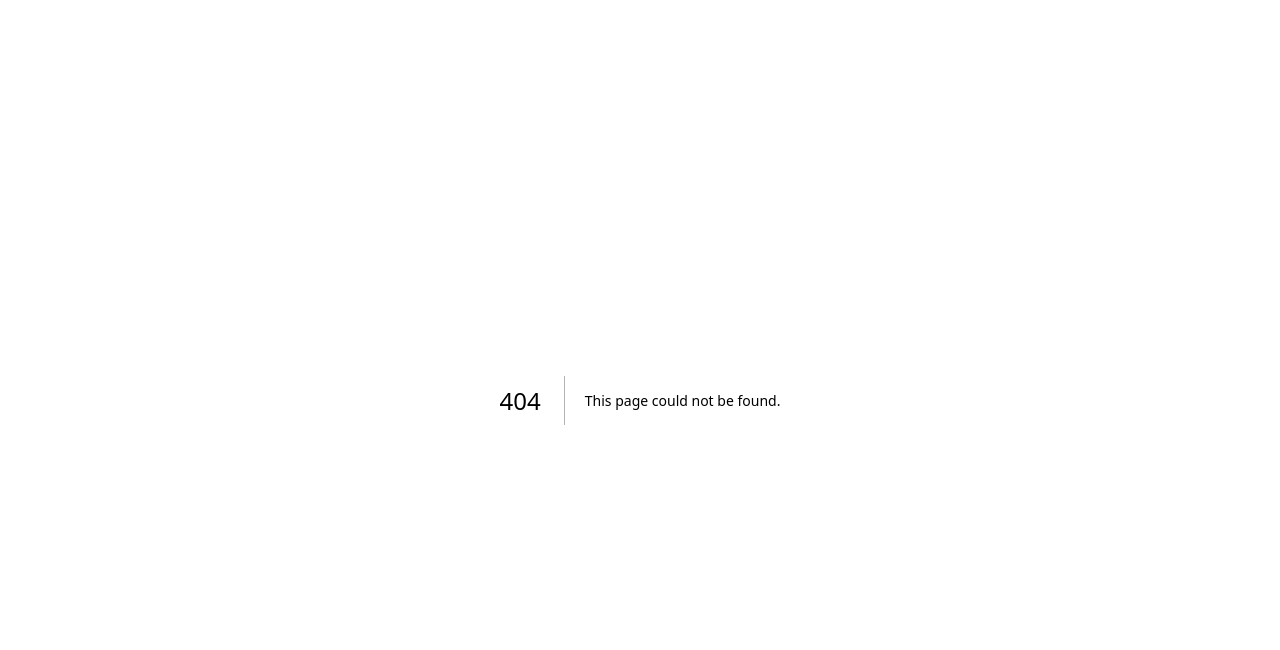
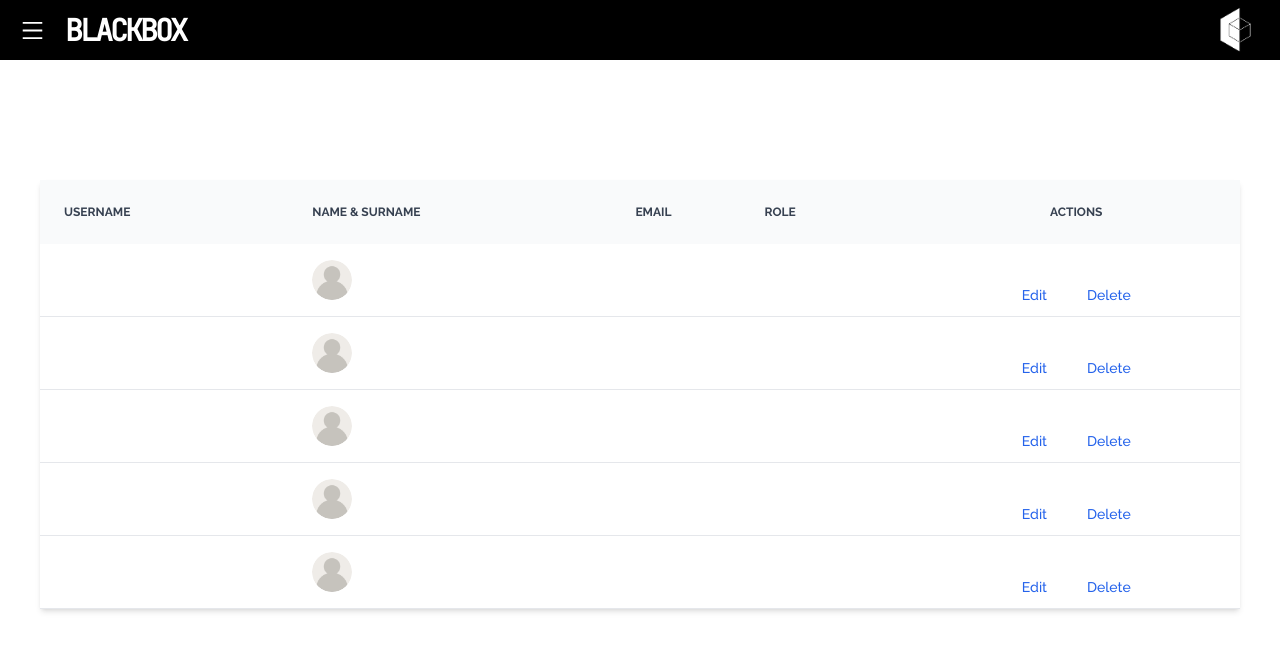
Before and after one commit to ayee-lucas/almacen-app, a Next.js app: page /Client in a window 1280 px wide. Before the commit this address had no page. Shown: the top 650 px of the page. Built offline with nearby package versions, Linux system fonts and the light colour scheme; a web font is replaced by a local one.

Commit message:
Crud Client created

```diff
--- /dev/null
+++ b/src/components/Client/ClientTable.jsx
@@ -0,0 +1,42 @@
+import React from "react";
+import Row  from "./Row";
+
+const ClientTable = () =>{
+    return(
+        <div className="">
+            <div className="relative overflow-x-auto shadow-md">
+                <table className="w-full text-sm text-left text-gray-500 dark:text-gray-400">
+                    <thead className="text-xs text-gray-700 uppercase bg-gray-50 dark:bg-gray-700 dark:text-gray-400">
+                        <tr>
+                            <th scope="col" className="px-6 py-3">
+                                Username
+                            </th>
+                            <th scope="col" className="px-6 py-3">
+                                Name & Surname
+                            </th>
+                            <th scope="col" className="px-2 py-3">
+                                email
+                            </th>
+                            <th scope="col" className="px-6 py-3">
+                                Role
+                            </th>
+                            <th scope="col" className="flex px-12 py-6 justify-center">
+                                Actions
+                            </th>
+                        </tr>
+                    </thead>
+                    <tbody>
+                        <Row/>
+                        <Row/>
+                        <Row/>
+                        <Row/>
+                        <Row/>
+                    </tbody>
+
+                </table>
+            </div>
+        </div>
+    );
+}
+
+export default ClientTable;
--- /dev/null
+++ b/src/pages/Client.jsx
@@ -0,0 +1,23 @@
+import React from "react";
+import Navbar from "@/components/Navbar";
+import ClientTable from "@/components/Client/ClientTable";
+
+const Client= () =>{
+    return(
+        <>
+            <div className="dark:bg-gray-800 h-full">
+                <Navbar/>
+                <div className="dark:bg-gray-800">
+                    <div className="text-white dark:bg-gray-800 h-20 jetbrains-mono font-semibold text-[35px] p-5">
+                        <h1 className="flex justify-center">CLIENTS</h1>
+                    </div>
+                    <div className="p-10">
+                        <ClientTable/>
+                    </div>
+                </div>
+            </div>
+        </>
+    );
+}
+
+export default Client;
```
